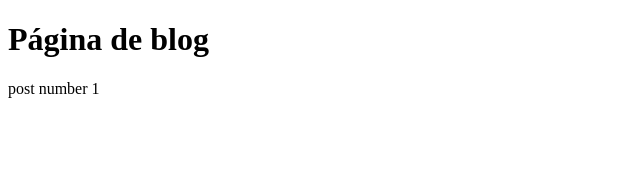
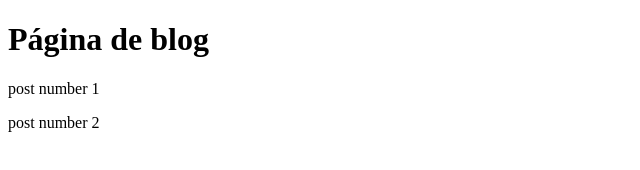
Before and after one commit to devDeyvisson/aulagithubteste, a plain HTML site: page blog.html in a window 1280 px wide. Shown: the whole page, without its empty margins (0-640 px from the left). Drawn offline with Linux system fonts and the light colour scheme.

Commit message:
Acrescentando post número 2

```diff
--- a/blog.html
+++ b/blog.html
@@ -8,5 +8,6 @@
 <body>
     <h1>Página de blog</h1>
     <p>post number 1</p>
+    <p>post number 2</p>
 </body>
 </html>
```
